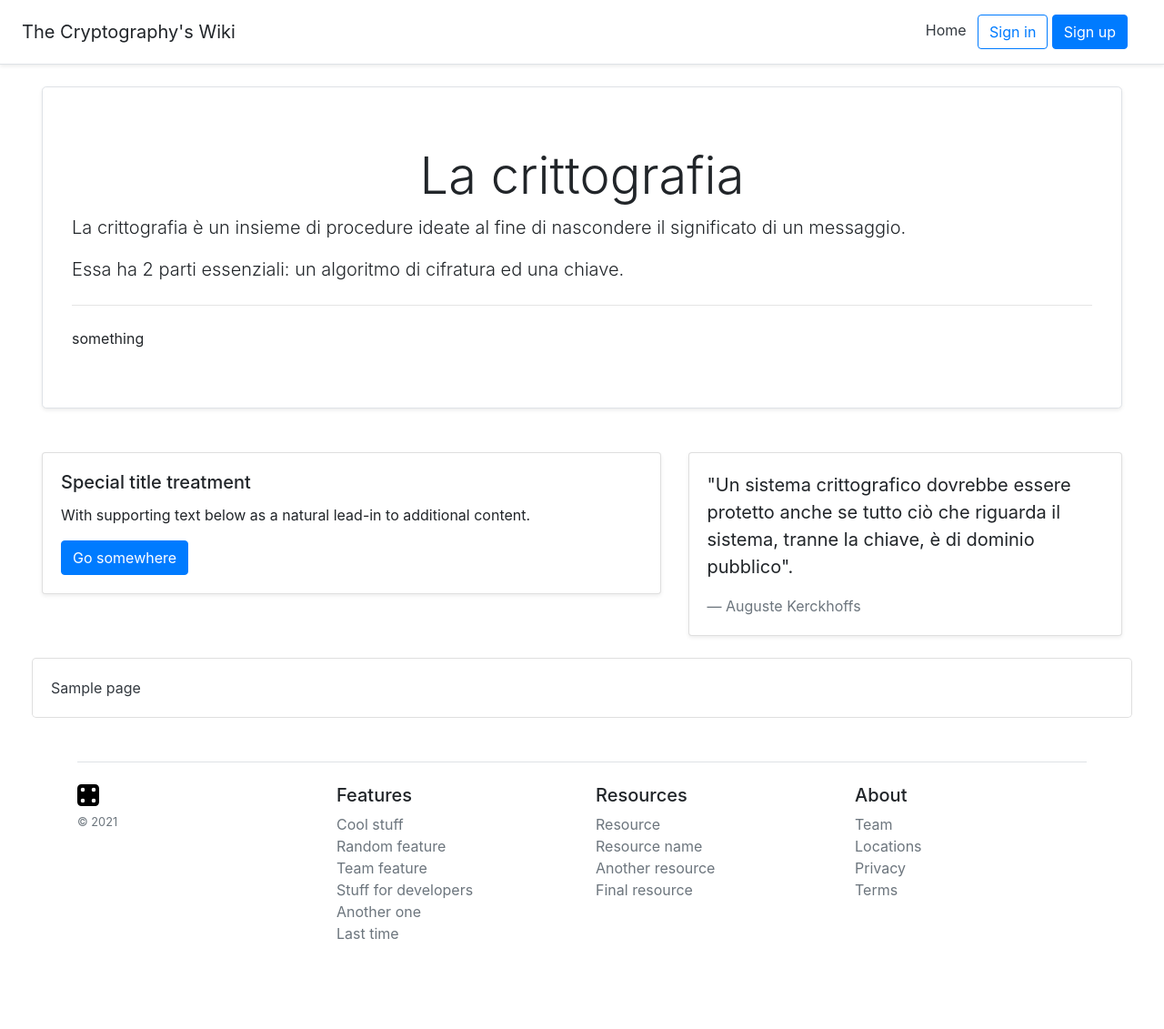
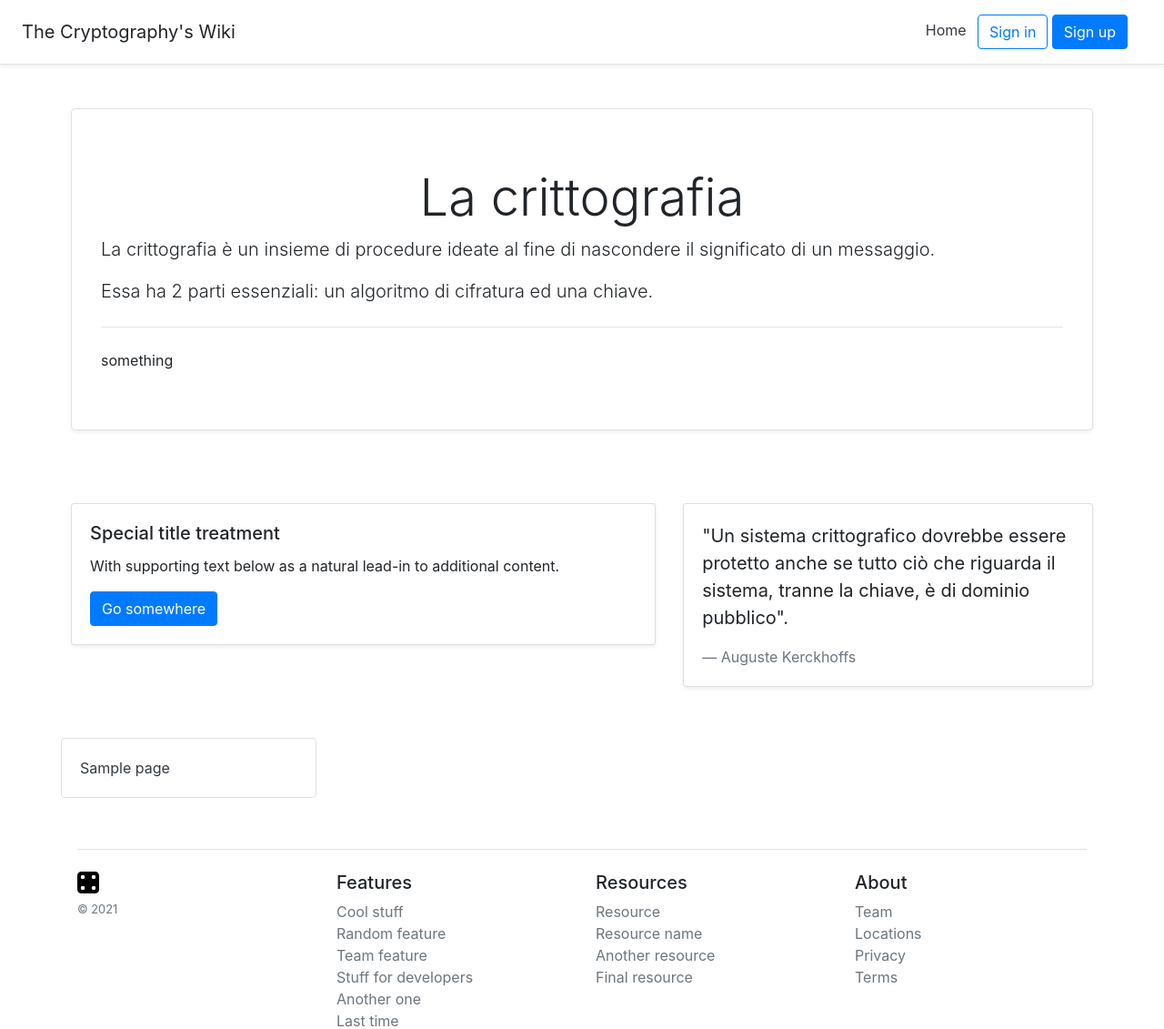
Before and after one commit to filipposonnati/final_project, a Symfony app: template templates/main/main.html.twig in a window 1280 px wide. Shown: the top 1131 px of the page at 91% size. Before the commit the page ends 1033 px from the top, so only its background shows below. Run offline with Twig, Linux system fonts and the light colour scheme; the template is opened without the code that fills it: most values are stand-ins (such as "Sample title", 1, 10 or a date in 2020); some libraries are stand-ins or nearby versions.

Commit message:
modifiche html home page

```diff
--- a/src/Controller/MainController.php
+++ b/src/Controller/MainController.php
@@ -32,11 +32,7 @@ class MainController extends AbstractController
     {
         $entityManager = $this->getDoctrine()->getManager();
 
-        ///////////////////////////////////
-        // split delle pagine in 4 parti //
-        ///////////////////////////////////
         $pages = $this->getDoctrine()->getRepository(Page::class)->findAll();
-        $splitted_pages = array_chunk($pages, (ceil(count($pages) / 4)));
 
         ///////////////////
         // page creation //
@@ -56,7 +52,7 @@ class MainController extends AbstractController
         }
 
         return $this->render('main/main.html.twig', [
-            'pages' => $splitted_pages,
+            'pages' => $pages,
             'page_form' => $page_form->createView()
         ]);
     }
--- a/templates/main/main.html.twig
+++ b/templates/main/main.html.twig
@@ -2,7 +2,7 @@
 
 {% block body %}
 	<div class="container-fluid">
-		<div class="row m-3">
+		<div class="row m-5">
 			<div class="col">
 				<div class="jumbotron bg-white text-black border shadow-sm">
 					<h1 class="display-4 text-center">La crittografia</h1>
@@ -13,7 +13,7 @@
 				</div>
 			</div>
 		</div>
-		<div class="row m-3">
+		<div class="row m-5">
 			<div class="col-7">
 				<div class="card shadow-sm">
 					<div class="card-body">
@@ -35,22 +35,20 @@
 				</div>
 			</div>
 		</div>
-		<div class="row m-3">
-			{% for part in pages %}
-				<div class="col px-1">
-					{% for page in part %}
-						<div class="card rounded-lg my-2">
-							<div class="card-body">
-								<a class="text-dark" href="{{ path('wiki_page', {'id': page.id}) }}">{{ page.title }}</a>
-							</div>
+		<div class="row m-5">
+			{% for page in pages %}
+				<div class="col-lg-3 col-md-4 col-sm-6 px-1">
+					<div class="card rounded-lg my-2">
+						<div class="card-body">
+							<a class="text-dark  stretched-link" href="{{ path('wiki_page', {'id': page.id}) }}">{{ page.title }}</a>
 						</div>
-					{% endfor %}
+					</div>
 				</div>
 			{% endfor %}
 		</div>
-		<div class="row m-3">
-			<div class="col p-0">
-				{% if is_granted('ROLE_ADMIN') %}
+		{% if is_granted('ROLE_ADMIN') %}
+			<div class="row m-5">
+				<div class="col px-1">
 					{{ form_start(page_form) }}
 					<div class="form-row">
 						<div class="form-group mb-0 mt-2 col">
@@ -68,8 +66,9 @@
 					</button>
 					{{ form_rest(page_form) }}
 					{{ form_end(page_form) }}
-				{% endif %}
+
+				</div>
 			</div>
-		</div>
+		{% endif %}
 	</div>
 {% endblock %}
--- a/templates/main/page.html.twig
+++ b/templates/main/page.html.twig
@@ -1,5 +1,4 @@
 {% extends 'base.html.twig' %}
-
 
 {% block body %}
 	{% include 'main/page/content.html.twig' %}
```
